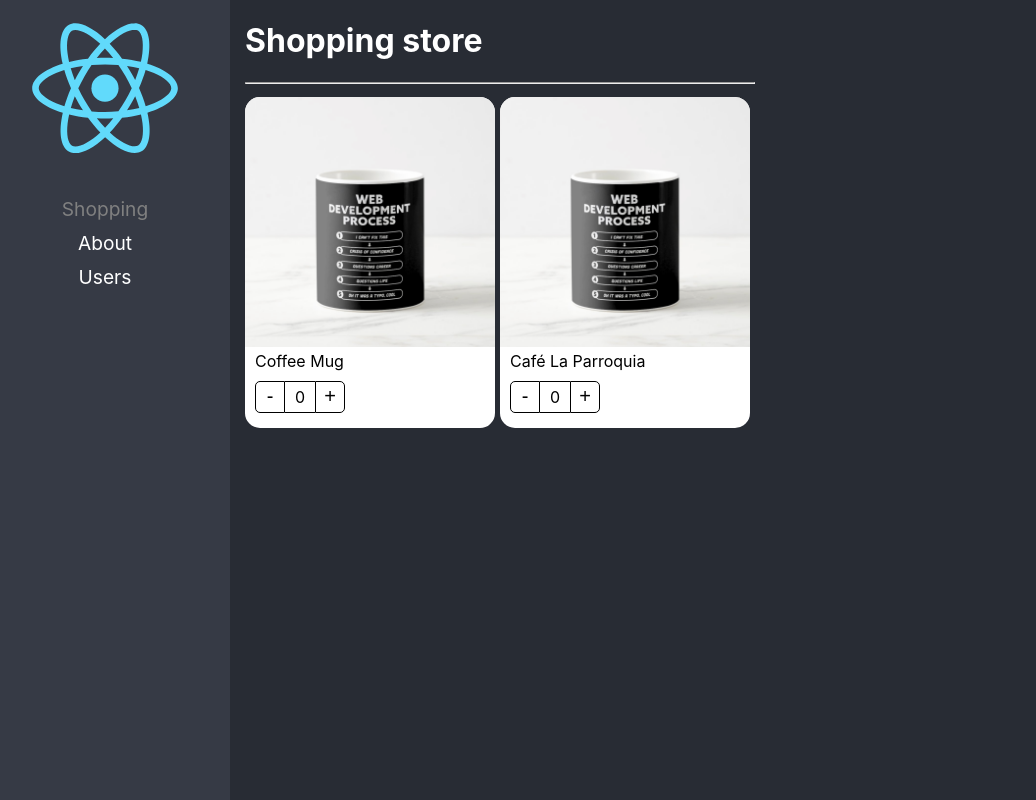
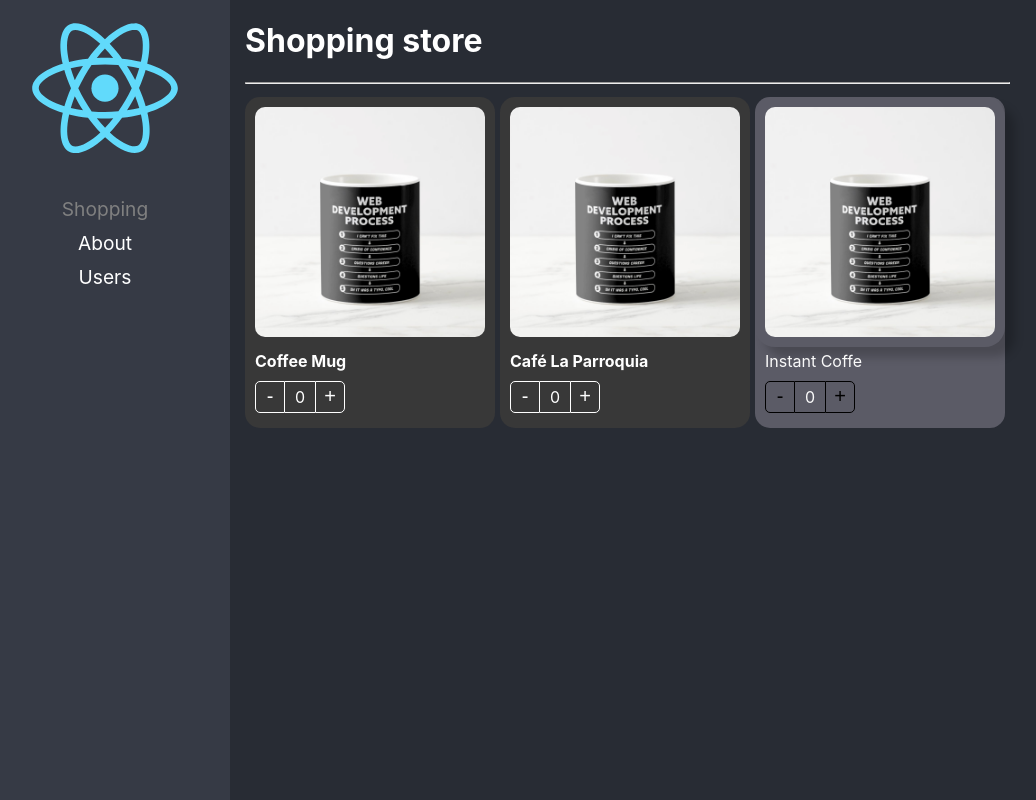
Before and after one commit to xiuhblaze/react-pro, a React (Create React App) app: page / in a window 1280 px wide. Shown: the whole page, without its empty margins (20-1056 px from the left). Built offline with nearby package versions, Linux system fonts and the light colour scheme.

Commit message:
Component extend styles - listo

```diff
--- a/src/02-component-patterns/components/ProductButtons.tsx
+++ b/src/02-component-patterns/components/ProductButtons.tsx
@@ -1,12 +1,17 @@
-import { useContext } from "react";
+import { CSSProperties, useContext } from "react";
 import { productContext } from "./ProductCard";
 
 import styles from '../styles/styles.module.css';
 
-export const ProductButtons = () => {
+export interface Props {
+  className?: string
+  style?: CSSProperties
+}
+
+export const ProductButtons = ({ className, style }: Props) => {
   const { increaseBy, counter } = useContext(productContext);
   return (
-    <div className={ styles.buttonsContainer }>
+    <div className={ `${ styles.buttonsContainer } ${ className }` } style={ style } >
         <button className={ styles.buttonMinus } onClick={ () => { increaseBy(-1); }}> - </button>
         <div className={ styles.countLabel}> { counter } </div>
         <button className={ styles.buttonAdd } onClick={ () => { increaseBy(1); }}> + </button>
--- a/src/02-component-patterns/components/ProductCard.tsx
+++ b/src/02-component-patterns/components/ProductCard.tsx
@@ -1,14 +1,21 @@
-import { createContext } from 'react';
+import { createContext, CSSProperties, ReactElement } from 'react';
 
 import useProduct from '../hooks/useProduct';
 import styles from '../styles/styles.module.css';
 
-import { ProductContextProps, ProductCardProps } from '../interfaces/interfaces';
+import { ProductContextProps, Product } from '../interfaces/interfaces';
 
 export const productContext = createContext({} as ProductContextProps);
 const { Provider } = productContext;
 
-export const ProductCard = ({ product, children }: ProductCardProps) => {
+export interface Props {
+  product: Product;
+  children?: ReactElement | ReactElement[]; // puede recibir un solo elemento o un arreglo de varios
+  className?: string;
+  style?: CSSProperties;
+};
+
+export const ProductCard = ({ product, children, className, style }: Props) => {
   const { counter, increaseBy } = useProduct();
 
   return (
@@ -17,7 +24,7 @@ export const ProductCard = ({ product, children }: ProductCardProps) => {
       increaseBy,
       product
     }}>
-      <div className={ styles.productCard }>
+      <div className={ `${styles.productCard} ${ className }` } style={ style }>
         { children }
         {/* <ProductImage img={ product.img } />
         <ProductTitle title={ product.title } />
--- a/src/02-component-patterns/components/ProductImage.tsx
+++ b/src/02-component-patterns/components/ProductImage.tsx
@@ -1,14 +1,20 @@
-import { useContext } from "react";
+import { CSSProperties, useContext } from "react";
 import { productContext } from "./ProductCard";
 
 import styles from '../styles/styles.module.css';
 import noImage from '../assets/no-image.jpg';
 
-export const ProductImage = ({ img = '' }) => {
+export interface Props {
+  className?: string,
+  img?: string,
+  style?: CSSProperties,
+};
+
+export const ProductImage = ({ img, className, style }: Props) => {
   const { product } = useContext(productContext);
   const imgToShow = img ? img : (product.img ? product.img : noImage);
 
   return (
-    <img className={ styles.productImg} src={ imgToShow } alt="Product" />
+    <img className={ `${ styles.productImg } ${ className }`} style={ style } src={ imgToShow } alt="Product" />
   );
 };
--- a/src/02-component-patterns/components/ProductTitle.tsx
+++ b/src/02-component-patterns/components/ProductTitle.tsx
@@ -1,12 +1,18 @@
-import { useContext } from "react";
+import { CSSProperties, useContext } from "react";
 import { productContext } from "./ProductCard";
 
 import styles from '../styles/styles.module.css';
 
-export const ProductTitle = ({ title }: { title?: string }) => {
+export interface Props {
+  className?: string,
+  title?: string,
+  style?: CSSProperties,
+}
+
+export const ProductTitle = ({ title, className, style }: Props) => {
   const { product } = useContext(productContext);
 
   return (
-    <span className={ styles.productDescription }>{ title ? title : product.title }</span>
+    <span className={ `${ styles.productDescription } ${ className }` } style={ style }>{ title ? title : product.title }</span>
   );
 };
--- a/src/02-component-patterns/pages/ShoppingPage.tsx
+++ b/src/02-component-patterns/pages/ShoppingPage.tsx
@@ -1,10 +1,17 @@
 import { ProductCard, ProductImage, ProductTitle, ProductButtons } from '../components';
+import '../styles/custom-styles.css';
 
 const product = {
   id: '1',
   title: 'Coffee Mug',
   img: './coffee-mug.png'
-}
+};
+
+const product2 = {
+  id: '2',
+  title: 'Instant Coffe',
+  img: './coffee-mug.png'
+};
 
 export const ShoppingPage = () => {
   return (
@@ -16,14 +23,21 @@ export const ShoppingPage = () => {
         flexDirection: 'row',
         flexWrap: 'wrap'
       }}>
-        <ProductCard product={ product }>
-          <ProductCard.Image />
-          <ProductCard.Title />
-          <ProductCard.Buttons />
+        <ProductCard product={ product } className="bg-dark text-white">
+          <ProductCard.Image className="custom-image" />
+          <ProductCard.Title className="text-bold" />
+          <ProductCard.Buttons className="custom-buttons" />
         </ProductCard>
-        <ProductCard product={ product }>
-          <ProductImage />
-          <ProductTitle title={ 'Café La Parroquia' } />
+
+        <ProductCard product={ product } className="bg-dark text-white">
+          <ProductImage className="custom-image" />
+          <ProductTitle title={ 'Café La Parroquia' } className="text-bold" />
+          <ProductButtons className="custom-buttons" />
+        </ProductCard>
+
+        <ProductCard product={ product2 } style={{ backgroundColor: '#5B5B66', color: '#fafafa'}}>
+          <ProductImage className="custom-image" style={{ boxShadow: '10px 10px 10px rgba(0,0,0,0.2)' }} />
+          <ProductTitle />
           <ProductButtons />
         </ProductCard>
       </div>
--- /dev/null
+++ b/src/02-component-patterns/styles/custom-styles.css
@@ -0,0 +1,23 @@
+
+.bg-dark {
+  background-color: rgb(56, 56, 56);
+}
+
+.text-white {
+  color: white;
+}
+
+.text-bold {
+  font-weight: bold;
+}
+
+.custom-image {
+  border-radius: 20px;
+  padding: 10px;
+  width: calc(100% - 20px);
+}
+
+.custom-buttons button, .custom-buttons div {
+  color: white;
+  border-color: white;
+}
--- a/src/index.css
+++ b/src/index.css
@@ -24,7 +24,7 @@ nav {
   background-color: #363a45;
   height: 100vh;
   margin-right: 15px;
-  overflow-y: scroll;
+  /* overflow-y: scroll; */
   text-align: center;
   width: 250px;
 }
```
Also changed, not shown: src/02-component-patterns/interfaces/interfaces.ts (+12 -9 lines).
